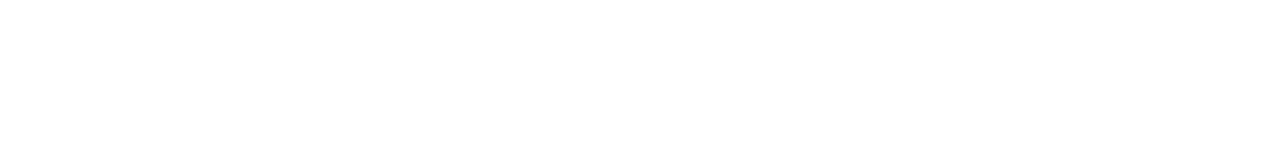
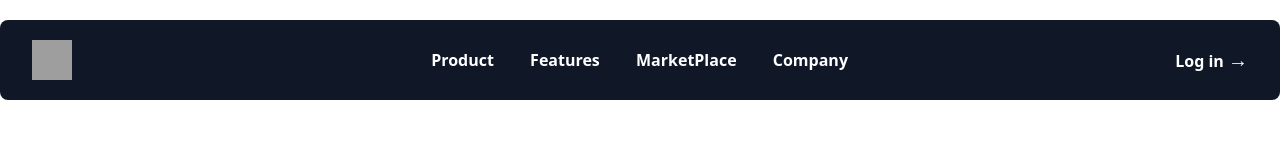
Before and after one commit to Andromeda-T/price-panel, a website: page src/index.html in a window 1280 px wide. Drawn offline with Linux system fonts and the light colour scheme; grey boxes are pictures that could not be loaded.

Commit message:
add header to prokect

```diff
--- a/src/index.html
+++ b/src/index.html
@@ -1,11 +1,36 @@
 <!DOCTYPE html>
 <html lang="en">
+
 <head>
     <meta charset="UTF-8">
     <meta name="viewport" content="width=device-width, initial-scale=1.0">
     <link rel="stylesheet" href="../src/main.css">
     <title>Document</title>
 </head>
+
 <body>
+    <div class="bg-[#101828] m-auto max-w-7xl px-3 mt-5 rounded-[.5rem] text-white">
+        <header class="flex  justify-between items-center p-5">
+            <div>
+                <img class="w-10 h-10" src="https://tailwindui.com/plus/img/logos/mark.svg?color=indigo&shade=500"
+                    alt="">
+            </div>
+            <div class="font-bold">
+                <a class="ml-8" href="#">Product</a>
+                <a class="ml-8" href="#">Features</a>
+                <a class="ml-8" href="#">MarketPlace</a>
+                <a class="ml-8" href="#">Company</a>
+            </div>
+            <div class="font-bold">
+                <a href="">
+                    Log in
+                    <span class="text-[1.25rem]">→</span>
+                </a>
+            </div>
+        </header>
+
+
+    </div>
 </body>
+
 </html>
```
Also changed, not shown: src/main.css.
